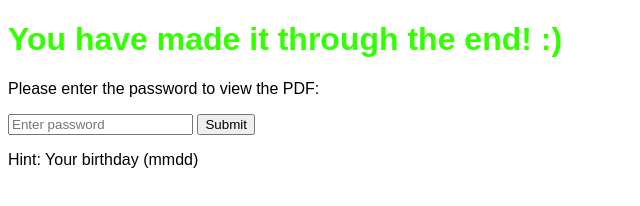
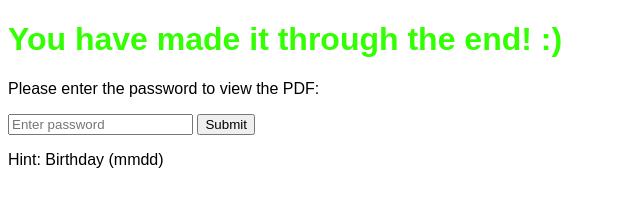
Before and after one commit to itsmeinfact/forlove, a plain HTML site: page index.html in a window 1280 px wide. Shown: the full height of the page, 0-640 px from the left. Drawn offline with Linux system fonts and the light colour scheme; a web font is replaced by a local one.

Commit message:
Update index.html

```diff
--- a/index.html
+++ b/index.html
@@ -34,7 +34,7 @@
   <form id="passwordForm">
     <input type="password" id="passwordInput" placeholder="Enter password">
     <button type="button" onclick="checkPassword()">Submit</button>
-    <p id="hint">Hint: Your birthday (mmdd)</p>
+    <p id="hint">Hint: Birthday (mmdd)</p>
     <p id="errorMessage" style="color: red; display: none;">Incorrect password. Please try again.</p>
   </form>
 
```
